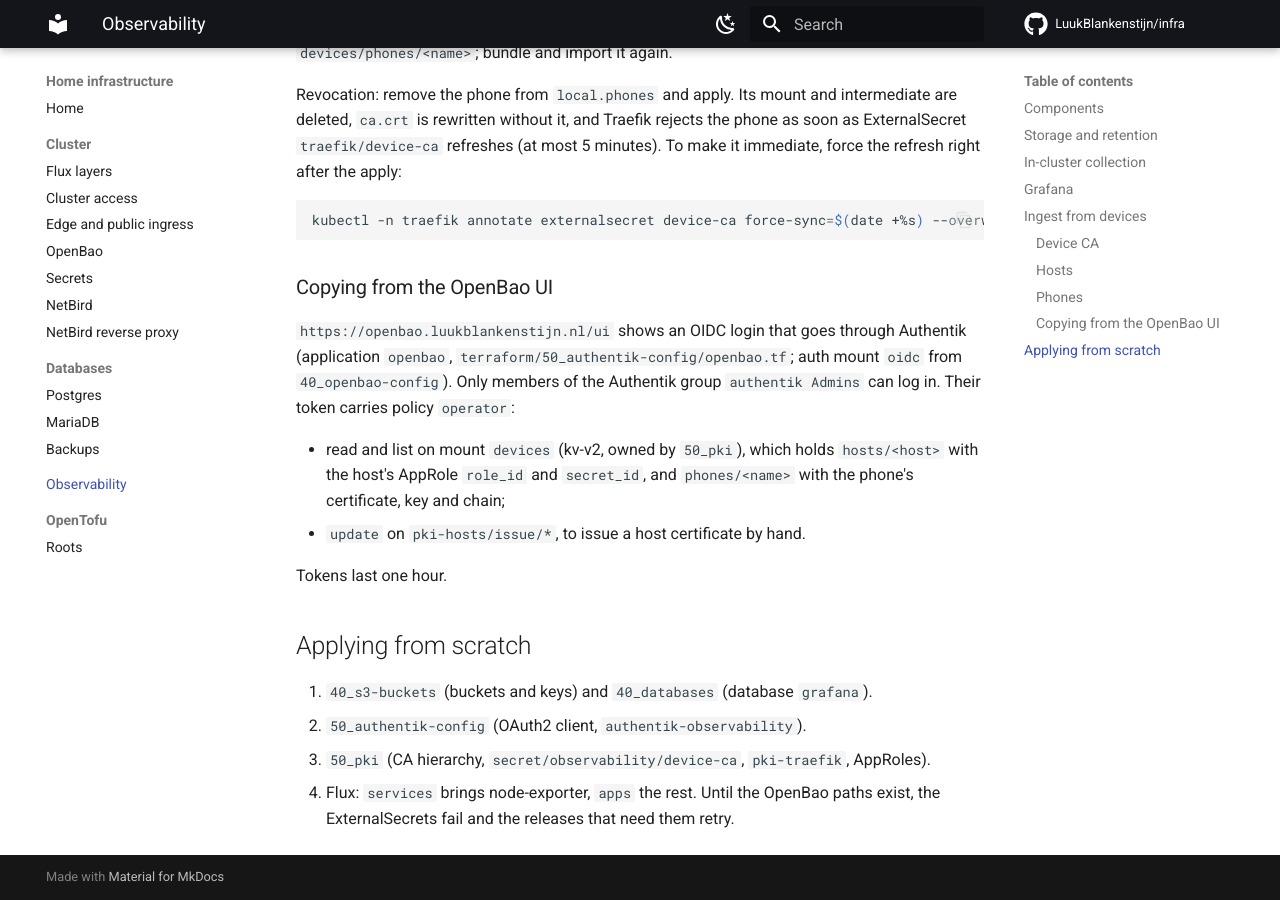
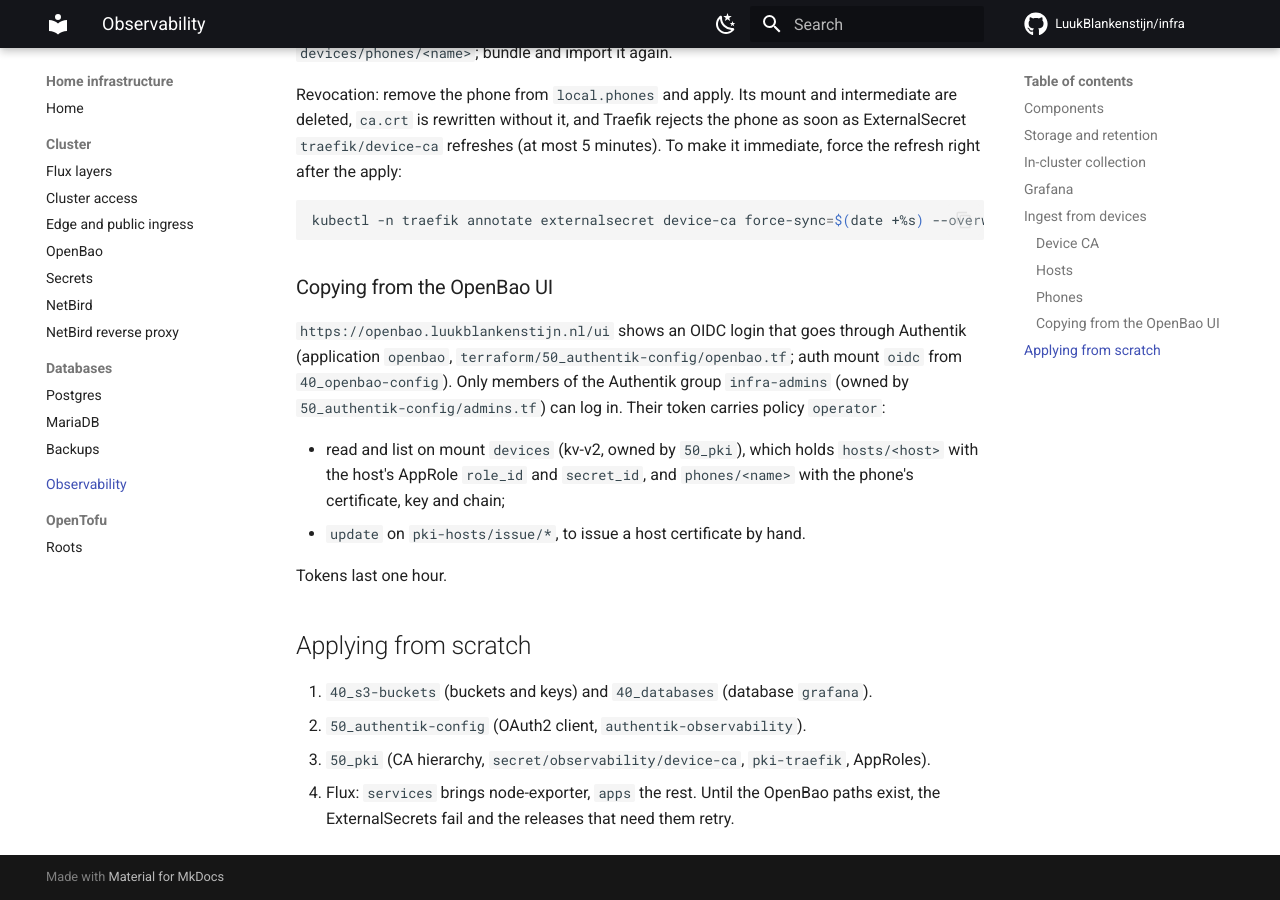
Before and after one commit to LuukBlankenstijn/infra, an MkDocs documentation site: the page built from docs/observability/index.md, in a window 1280 px wide and 900 px high, scrolled down 6018 px. Built offline with MkDocs 1.6.1 and Material for MkDocs 9.7.7, drawn with Linux system fonts in a browser that asks for light colours; comment, search, counter and statistics services are not loaded; some of the changed text lies outside the part shown.

Commit message:
feat(authentik): infra-admins group for OpenBao and Grafana admin

```diff
--- a/docs/observability/index.md
+++ b/docs/observability/index.md
@@ -103,7 +103,7 @@ application `grafana` are in `terraform/50_authentik-config/grafana.tf`; the
 client credentials reach Grafana from OpenBao `authentik/observability/grafana`
 through SecretStore `authentik` (role `authentik-observability`) as
 `GF_AUTH_GENERIC_OAUTH_CLIENT_ID`/`_SECRET`. Members of the Authentik group
-`authentik Admins` become Grafana server admins (`GrafanaAdmin`); everyone
+`infra-admins` become Grafana server admins (`GrafanaAdmin`); everyone
 else who can log in is a `Viewer`. The role is synced on every login.
 
 State is Postgres database `grafana` (`postgres/observability/grafana`,
@@ -243,7 +243,7 @@ kubectl -n traefik annotate externalsecret device-ca force-sync=$(date +%s) --ov
 `https://openbao.luukblankenstijn.nl/ui` shows an OIDC login that goes through
 Authentik (application `openbao`, `terraform/50_authentik-config/openbao.tf`;
 auth mount `oidc` from `40_openbao-config`). Only members of the Authentik
-group `authentik Admins` can log in. Their token carries policy `operator`:
+group `infra-admins` (owned by `50_authentik-config/admins.tf`) can log in. Their token carries policy `operator`:
 
 - read and list on mount `devices` (kv-v2, owned by `50_pki`), which holds
   `hosts/<host>` with the host's AppRole `role_id` and `secret_id`, and
```
Also changed, not shown: 3 other files.
